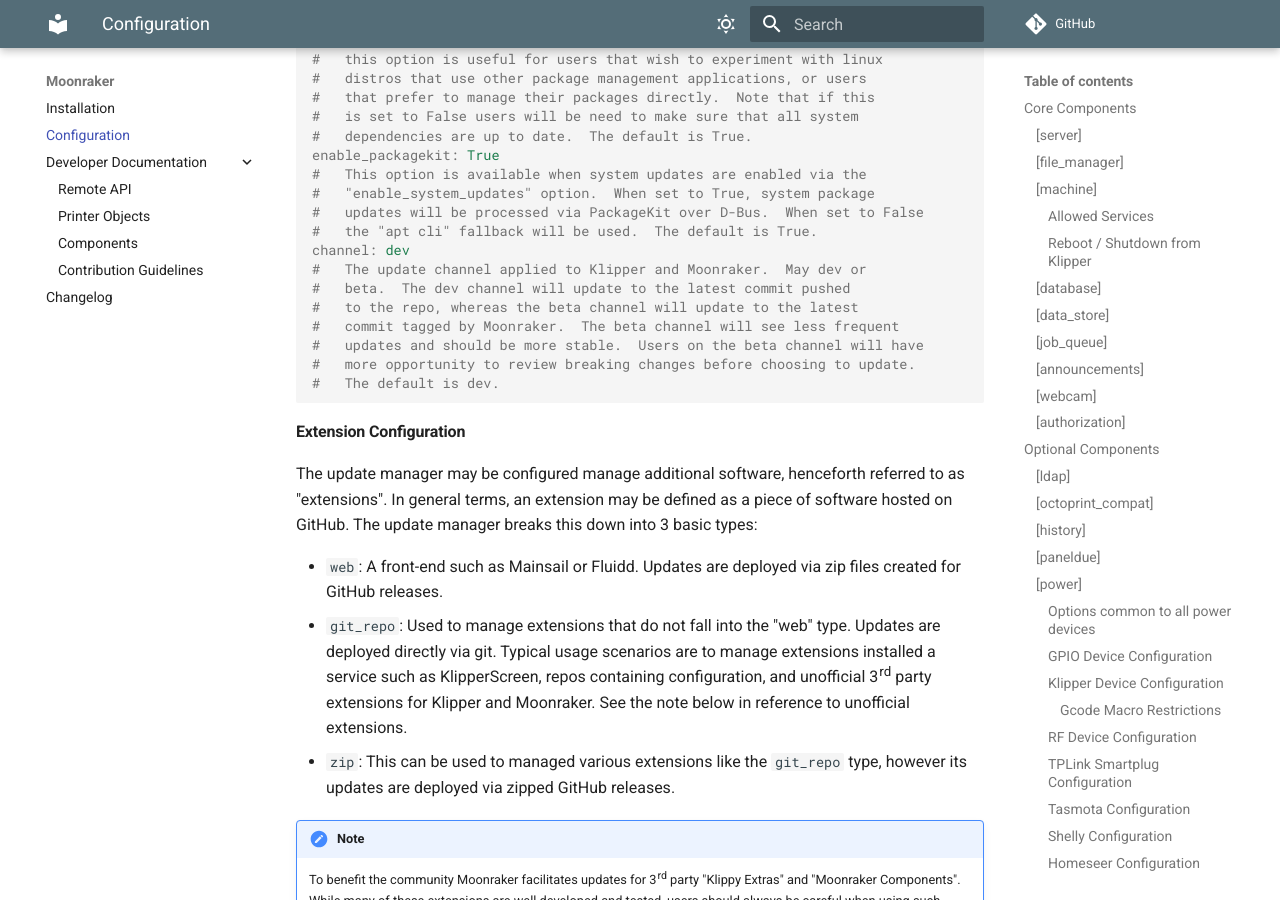
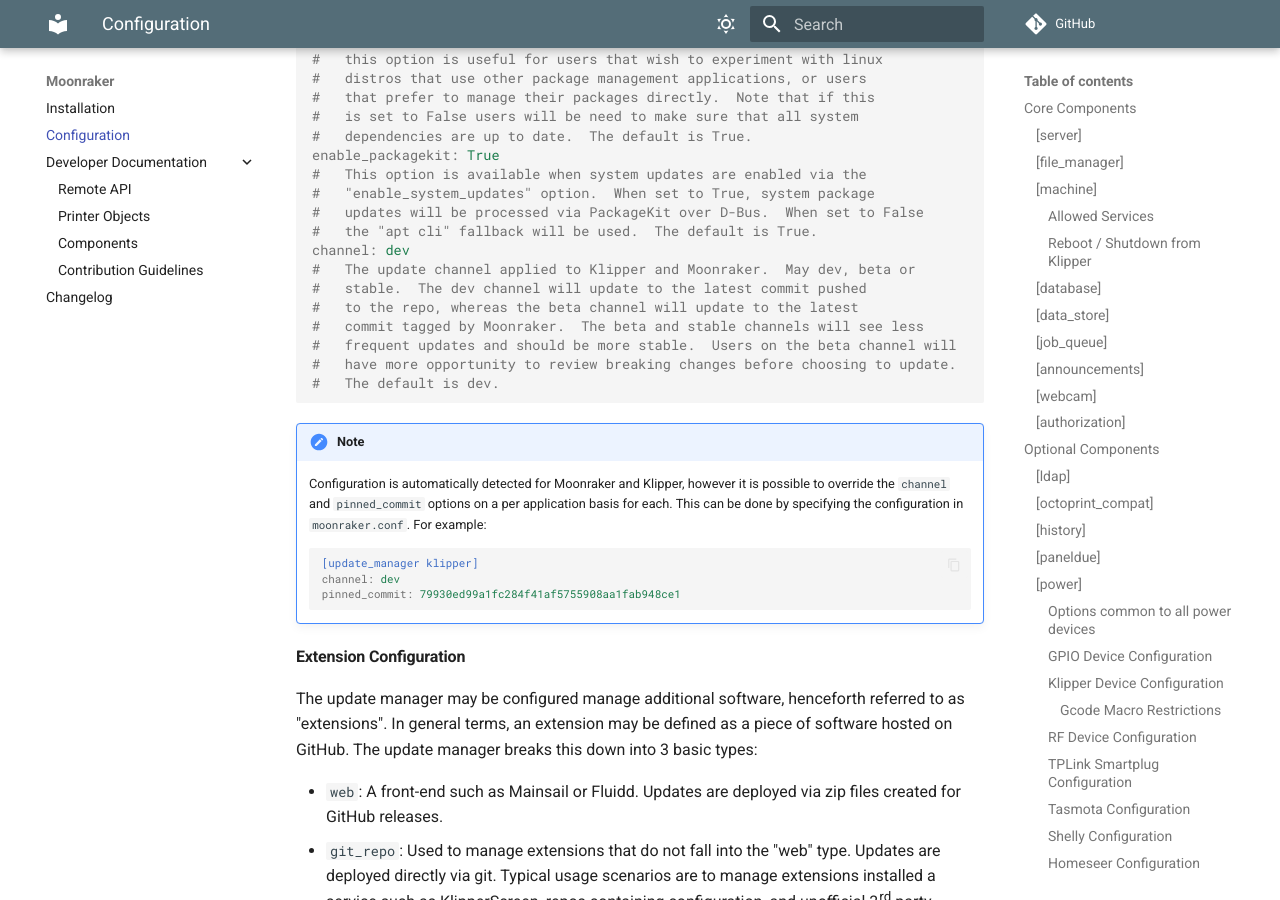
Before and after one commit to Arksine/moonraker, an MkDocs documentation site: the page built from docs/configuration.md, in a window 1280 px wide and 900 px high, scrolled down 35975 px. Built offline with MkDocs 1.6.1 and Material for MkDocs 9.7.7, drawn with Linux system fonts in a browser that asks for light colours; comment, search, counter and statistics services are not loaded; some of the changed text lies outside the part shown.

Commit message:
docs:  add pinned commit documentation
Signed-off-by:  Eric Callahan <arksine.code@gmail.com>

````diff
--- a/docs/configuration.md
+++ b/docs/configuration.md
@@ -1826,14 +1826,26 @@
 #   updates will be processed via PackageKit over D-Bus.  When set to False
 #   the "apt cli" fallback will be used.  The default is True.
 channel: dev
-#   The update channel applied to Klipper and Moonraker.  May dev or
-#   beta.  The dev channel will update to the latest commit pushed
+#   The update channel applied to Klipper and Moonraker.  May dev, beta or
+#   stable.  The dev channel will update to the latest commit pushed
 #   to the repo, whereas the beta channel will update to the latest
-#   commit tagged by Moonraker.  The beta channel will see less frequent
-#   updates and should be more stable.  Users on the beta channel will have
-#   more opportunity to review breaking changes before choosing to update.
+#   commit tagged by Moonraker.  The beta and stable channels will see less
+#   frequent updates and should be more stable.  Users on the beta channel will
+#   have more opportunity to review breaking changes before choosing to update.
 #   The default is dev.
 ```
+
+!!! Note
+    Configuration is automatically detected for Moonraker and Klipper, however
+    it is possible to override the `channel` and `pinned_commit` options on
+    a per application basis for each.  This can be done by specifying the
+    configuration in `moonraker.conf`.  For example:
+
+    ```ini
+    [update_manager klipper]
+    channel: dev
+    pinned_commit: 79930ed99a1fc284f41af5755908aa1fab948ce1
+    ```
 
 #### Extension Configuration
 The update manager may be configured manage additional software, henceforth
@@ -2050,6 +2062,14 @@
 #   Frontends my use these tags to perform additional actions or display
 #   information, see your extension documentation for details on configuration.
 #   The default is an empty list (no info tags).
+pinned_commit:
+#   A git commit hash to "pin" updates to.  When specified Moonraker will not
+#   update the repo beyond the pinned commit.  If the repo is already beyond
+#   the specified commit, or if the commit is not in the repo, futher updates
+#   are disabled until the pinned_commit is changed.  It is recommended to
+#   specify the complete hash, however abbreviated hashes with a minimum of
+#   8 characters are accepted.  The "pinned_commit" overrides the update
+#   behavior set by the "channel" option.  The default is no pinned commit.
 ```
 
 !!! Note
````
Also changed, not shown: docs/changelog.md (+3 -2 lines).
